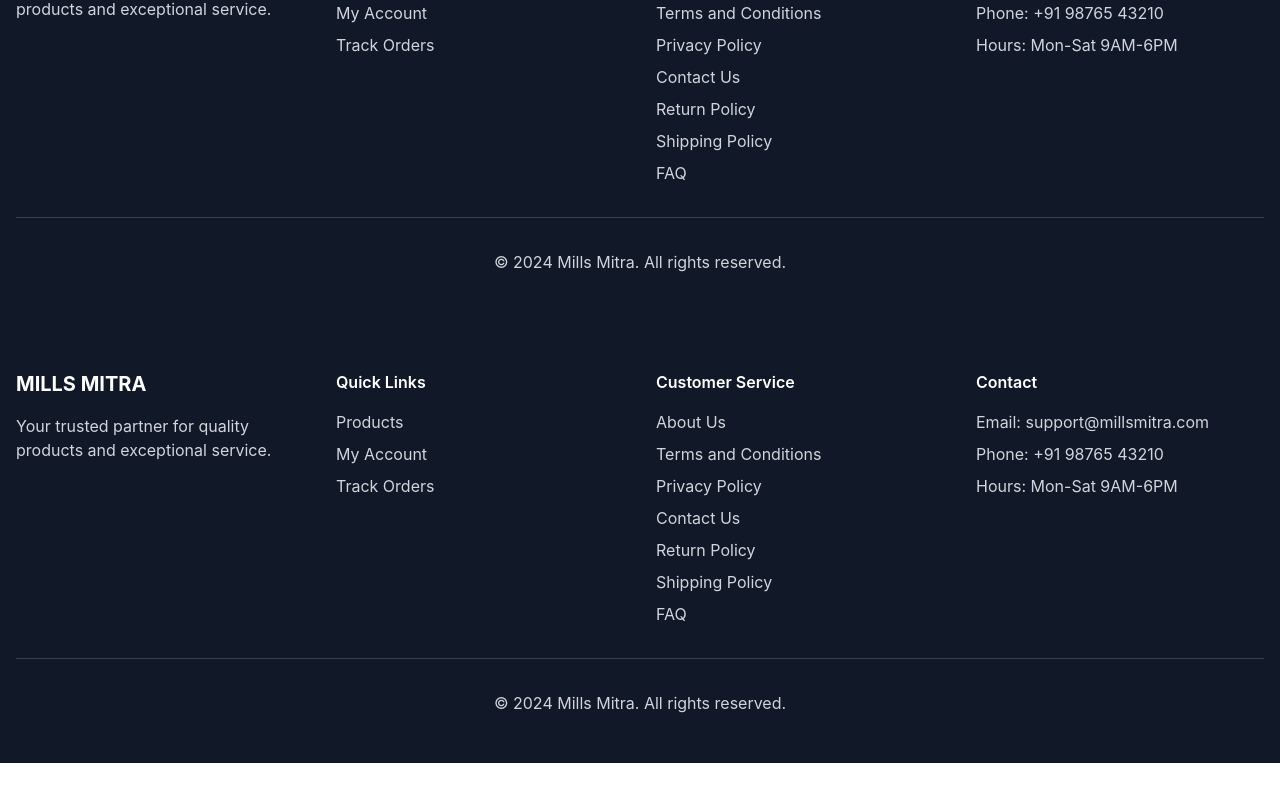
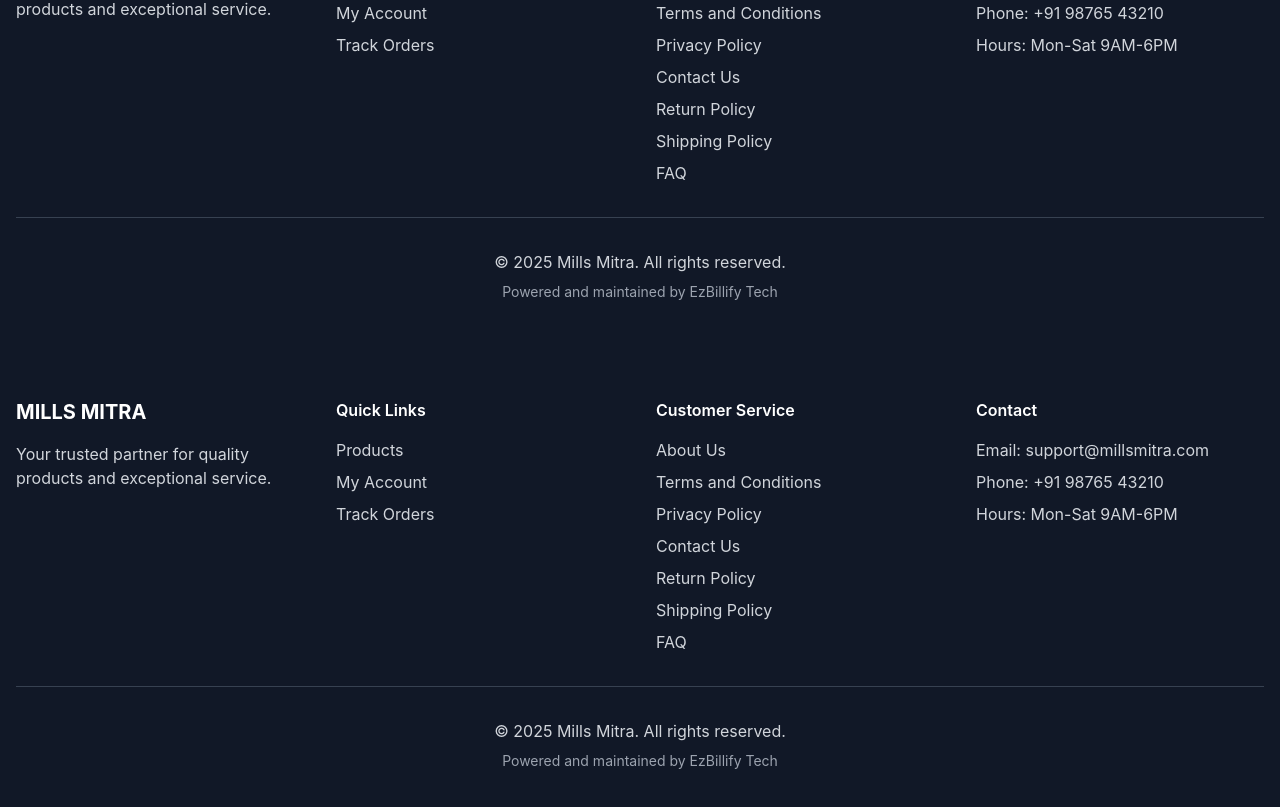
Before and after one commit to ezbillify/mills-mitra-market-bloom, a React (Vite) app: page / in a window 1280 px wide. Shown: the part 2718-3525 px from the top of the page. Before the commit the page ends 3481 px from the top, so only its background shows below. Built offline with nearby package versions, Linux system fonts and the light colour scheme; no server answers; the database is empty.

Commit message:
Fix: Remove duplicate footer and update year
- Removed the redundant footer component.
- Updated the footer to display the year as 2025.
- Added "Powered and maintained by EzBillify Tech" to the footer.

```diff
--- a/src/components/customer/CustomerFooter.tsx
+++ b/src/components/customer/CustomerFooter.tsx
@@ -50,7 +50,8 @@ const CustomerFooter = () => {
         </div>
 
         <div className="border-t border-gray-700 mt-8 pt-8 text-center text-gray-300">
-          <p>&copy; 2024 Mills Mitra. All rights reserved.</p>
+          <p>&copy; 2025 Mills Mitra. All rights reserved.</p>
+          <p className="text-sm text-gray-400 mt-2">Powered and maintained by EzBillify Tech</p>
         </div>
       </div>
     </footer>
```
